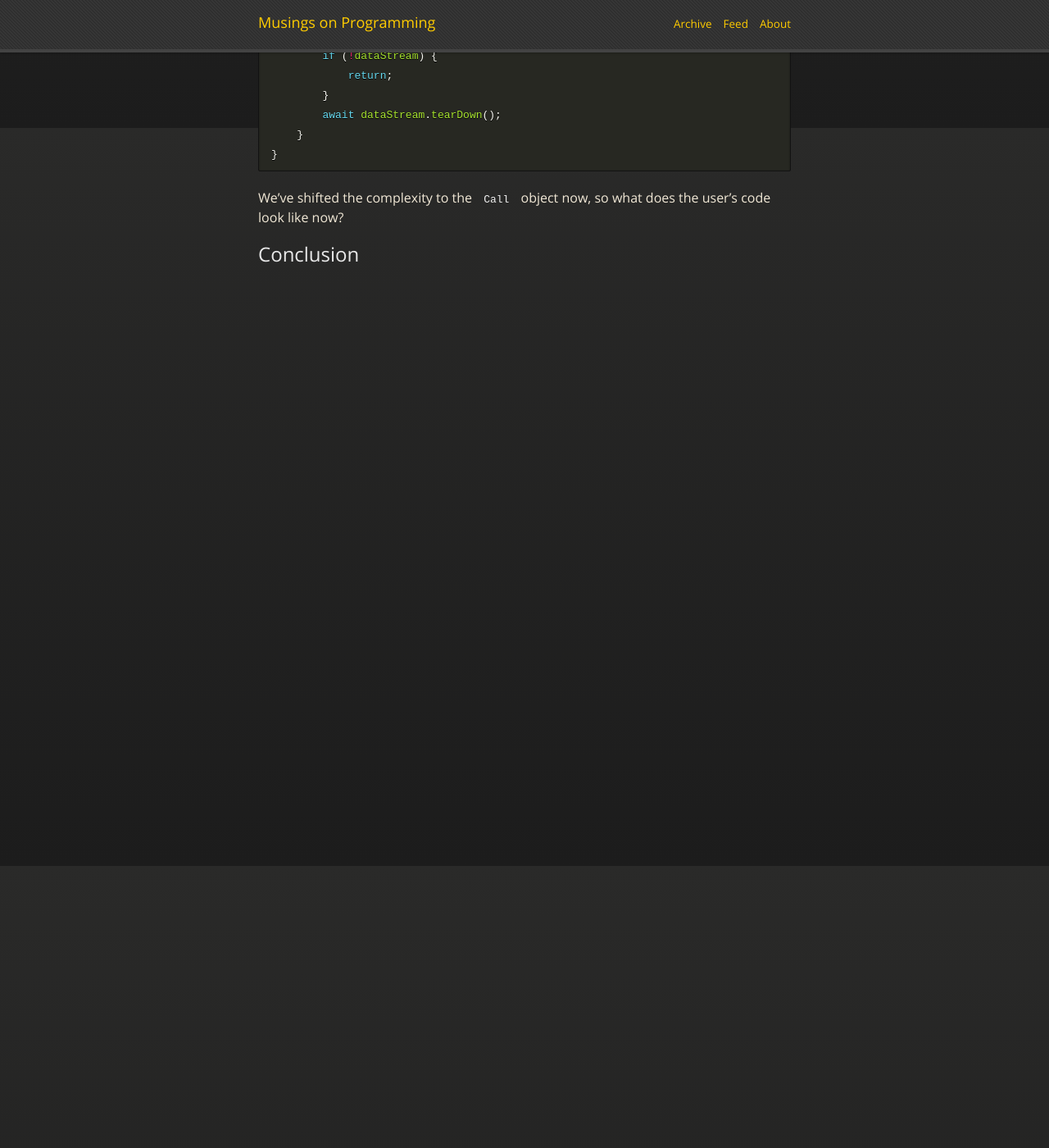
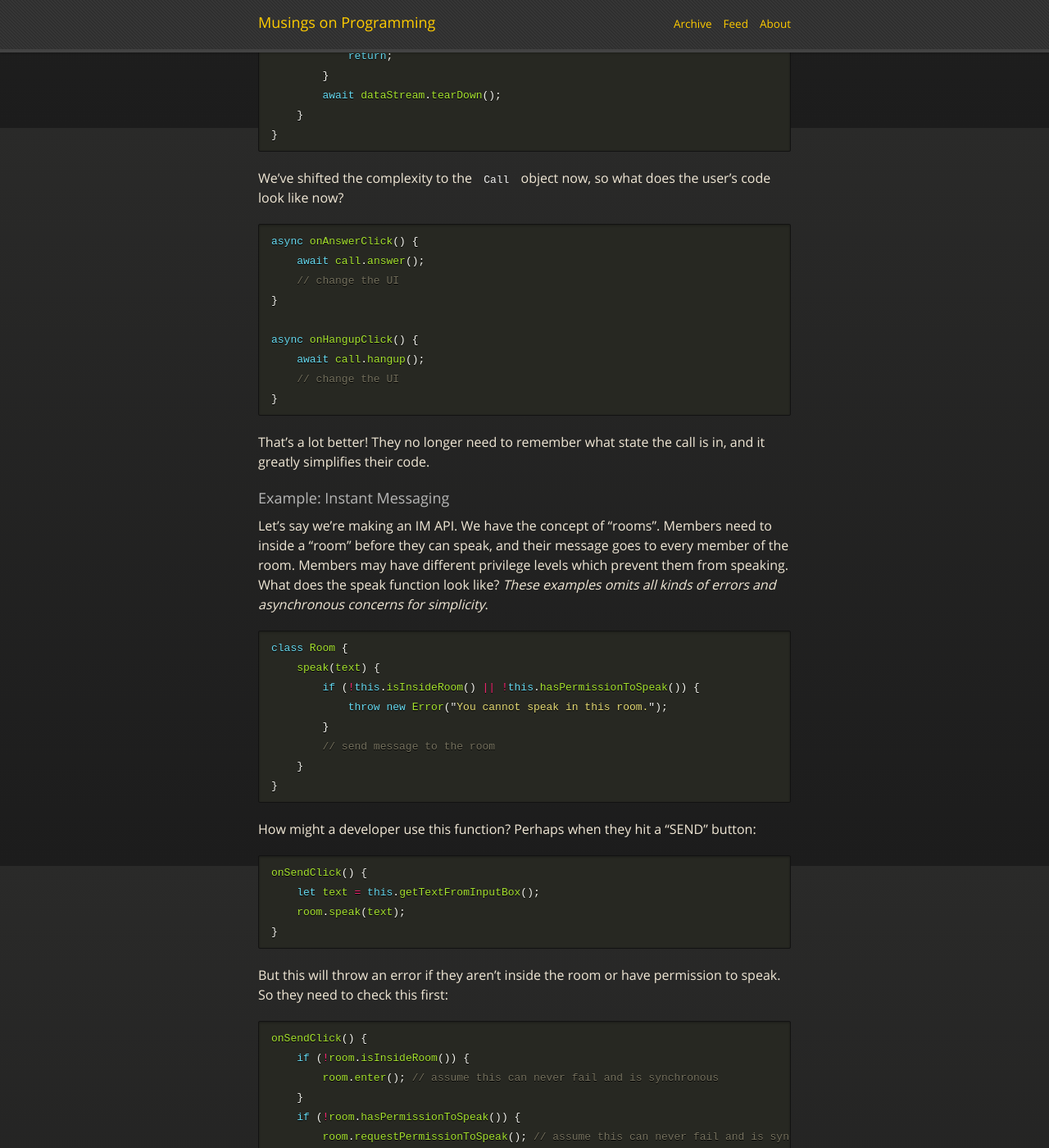
Before and after one commit to kegsay/blog, a Jekyll site: the page built from _posts/2016-11-12-Intent-driven-APIs.md, in a window 1280 px wide and 1400 px high, scrolled down 3444 px. Shown: the whole window at 82% size. Built offline with Jekyll 4.4.1, drawn with Linux system fonts in a browser that asks for light colours; nearby versions of some CDN libraries; before the commit the page ends 3868 px from its top, so only the background shows below that; some of the changed text lies outside the part shown.

Commit message:
Update 2016-11-12-Intent-driven-APIs.md

````diff
--- a/_posts/2016-11-12-Intent-driven-APIs.md
+++ b/_posts/2016-11-12-Intent-driven-APIs.md
@@ -21,7 +21,8 @@ idea of **intent-driven** API design. That is what this post is about.
 
 In essence, intent-driven API design involves writing APIs to work in a way which meets the intention
 of the user. This sounds obvious, so let me explain with some fictitious examples. What we'll notice is
-that this intent is often far away from reality, and therein lies the problem.
+that the intent of the user is often very different from the actual implementation details, and
+therein lies the problem.
 
 ### Example: VoIP
 Let's say we're making a VoIP API. We can place calls, receive calls, answer/reject calls and hangup.
@@ -121,7 +121,7 @@ async onHangupClick() {
 
 Now you might have noticed a pattern here: `answerPromise` and `Call._answering` are *the same thing*. The user
 of the API is effectively **copying over the state machine** of `Call` so they can call the right methods at the
-right times. This is awful, but a lot of APIs do this. How else could this be done?
+right times. This is awful, but a lot of APIs do this. How else could this have been done?
 
 Let's revisit our choice and instead decide to accomodate their whim. What does `Call` naturally look like now?
 
@@ -156,5 +156,87 @@ class Call {
 
 We've shifted the complexity to the `Call` object now, so what does the user's code look like now?
 
+```js
+async onAnswerClick() {
+    await call.answer();
+    // change the UI
+}
+
+async onHangupClick() {
+    await call.hangup();
+    // change the UI
+}
+```
+
+That's a lot better! They no longer need to remember what state the call is in, and it greatly simplifies their code.
+
+### Example: Instant Messaging
+Let's say we're making an IM API. We have the concept of "rooms". Members need to inside a "room" before they can speak,
+and their message goes to every member of the room. Members may have different privilege levels which prevent them from
+speaking. What does the speak function look like? *These examples omits all kinds of errors and asynchronous concerns
+for simplicity*.
+
+```js
+class Room {
+    speak(text) {
+        if (!this.isInsideRoom() || !this.hasPermissionToSpeak()) {
+            throw new Error("You cannot speak in this room.");
+        }
+        // send message to the room
+    }
+}
+```
+
+How might a developer use this function? Perhaps when they hit a "SEND" button:
+
+```js
+onSendClick() {
+    let text = this.getTextFromInputBox();
+    room.speak(text);
+}
+```
+
+But this will throw an error if they aren't inside the room or have permission to speak. So they need to check this first:
+
+```js
+onSendClick() {
+    if (!room.isInsideRoom()) {
+        room.enter(); // assume this can never fail and is synchronous
+    }
+    if (!room.hasPermissionToSpeak()) {
+        room.requestPermissionToSpeak(); // assume this can never fail and is synchronous
+    }
+    let text = this.getTextFromInputBox();
+    room.speak(text);
+}
+```
+
+Notice the pattern? They're performing the exact same checks as `speak(text)` because the API **is forcing them to**. This
+is just a very simple example. It can quickly spiral out of control. Perhaps you need to already be in the room before you
+can request permission to speak (so ordering now becomes important). The user of this API now has to know a great deal about
+the internal state of `Room` in order to actually use it. How might this be improved? Helper methods are the key here:
+
+```js
+class Room {
+    forceSpeak(text) {
+        if (!room.isInsideRoom()) {
+            room.enter();
+        }
+        if (!room.hasPermissionToSpeak()) {
+            room.requestPermissionToSpeak();
+        }
+        room.speak(text);
+    }
+}
+```
+
+This means that the naive `onSendClick` we had at the beginning would work with this function:
+
+```js
+onSendClick() {
+    let text = this.getTextFromInputBox();
+    room.forceSpeak(text);
+}
+```
 
 ## Conclusion
````
Also changed, not shown: other parts of _posts/2016-11-12-Intent-driven-APIs.md (+3 -4 lines).
